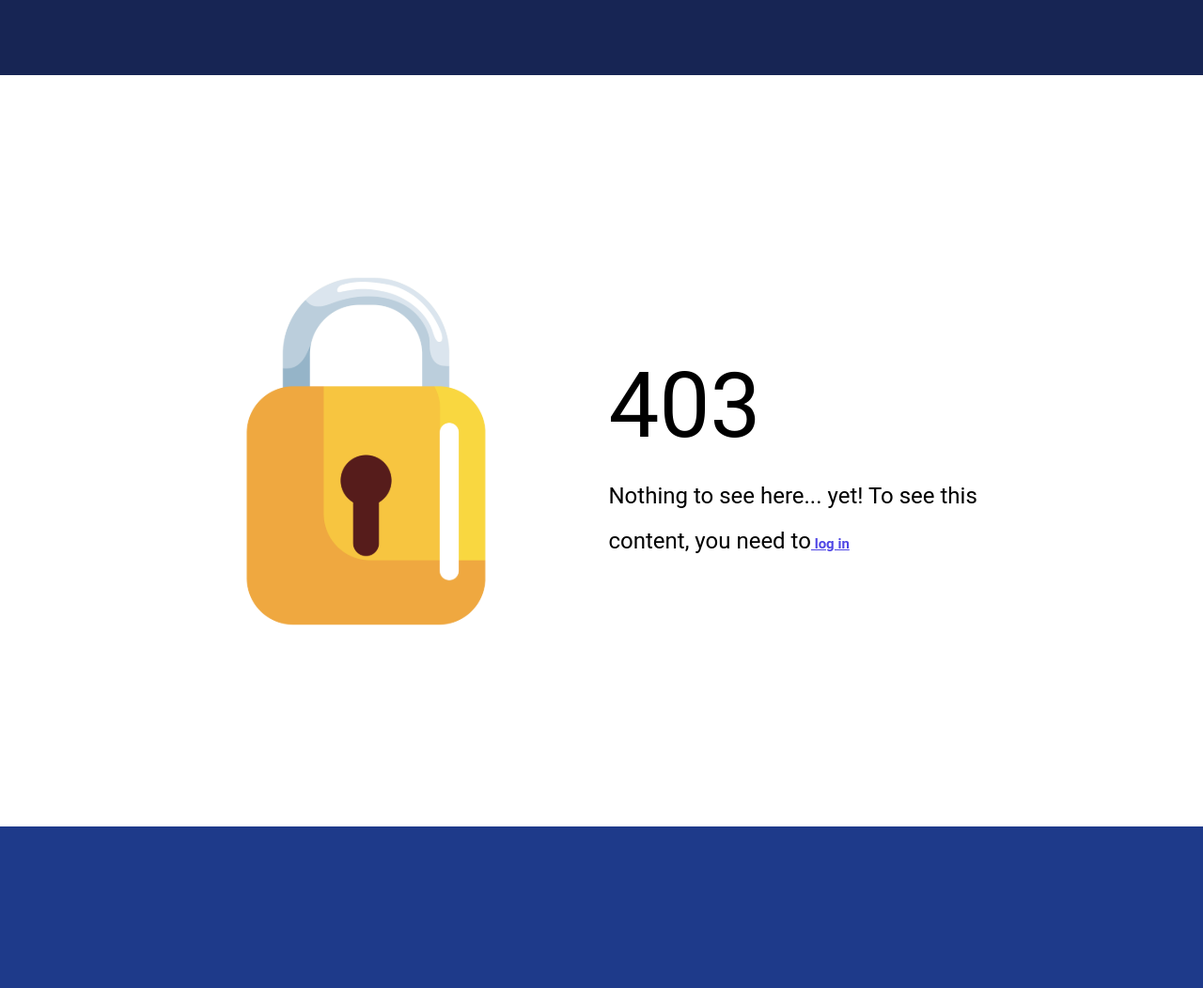
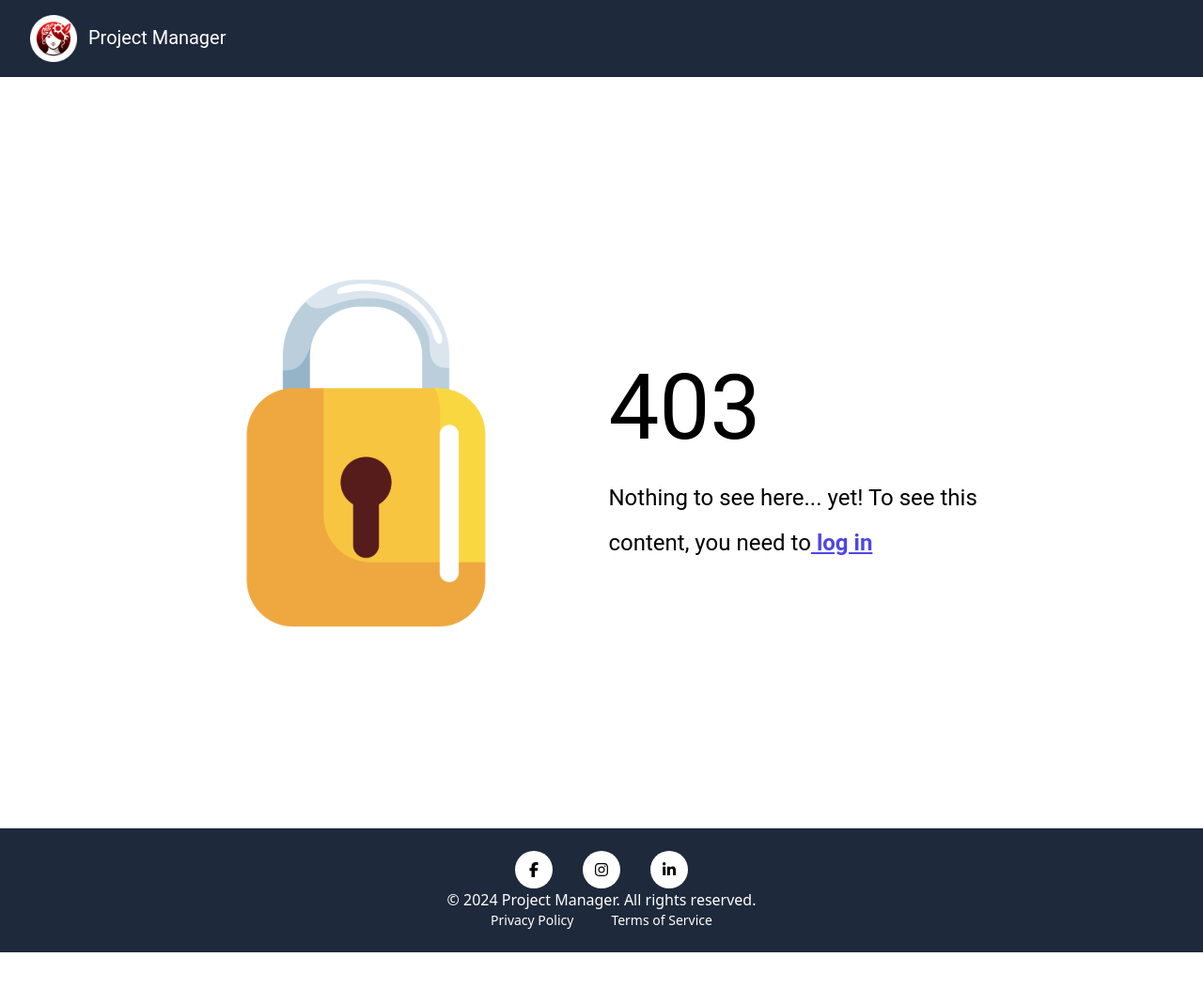
Before and after one commit to amiranda1911/project-manager-v2, a React (Vite) app: page /notauthorization in a window 1280 px wide. Shown: the top 1052 px of the page at 94% size. After the commit the page ends 1014 px from the top, so only its background shows below. Built offline with nearby package versions, Linux system fonts and the light colour scheme.

Commit message:
feat: added header and footer to the blockedPage

```diff
--- a/src/pages/BlockedPage/BlockedPage.tsx
+++ b/src/pages/BlockedPage/BlockedPage.tsx
@@ -1,20 +1,23 @@
-
+import MainHeader from "../../Components/MainHeader"
+import MainFooter from "../../Components/MainFooter"
 
 const BlockedPage = () => {
   return (
     <>
-    <header className="h-[5rem] bg-blue-950"> </header>
+    <header>
+        <MainHeader pageType='page2'/>
+    </header>
 
     <main className="flex flex-col h-screen items-center justify-center bg-white
             md:flex-row md:w-[43.75rem] md:mx-auto lg:w-[59.75rem]">
 
-        <div className="flex flex-col h-full justify-center gap-y-[3.43rem] flex-grow md:flex-row md:w-[43.938rem] md:mx-auto">
+        <div className="flex flex-col h-full justify-center flex-grow md:flex-row md:w-[43.938rem] md:mx-auto">
 
             <div className="flex items-center justify-center md:place-content-start">
                 <img
                 src="src\assets\Lock403.svg"
                 alt="403 Not Found"
-                className="w-[12.68rem] md:w-[20.912rem] lg:w-[28.438rem]"
+                className="w-[12.68rem] md:w-[22.912rem] lg:w-[28.438rem]"
                 />
             </div>
 
@@ -23,7 +26,7 @@ const BlockedPage = () => {
                 <p className="font-roboto font-normal text-black text-[1.125rem] leading-[2] md:text-19 md:text-left lg:w-[27.5rem]">
                     Nothing to see here... yet! To see this content, you need to
                     <span>
-                        <a href="/LoginPage" className="text-[#4f46e5] underline font-roboto font-bold text-15"> log in</a>
+                        <a href="/LoginPage" className="text-[#4f46e5] underline font-roboto font-bold text-15 md:text-19"> log in</a>
                     </span>
                 </p>
             </div>
@@ -31,7 +34,9 @@ const BlockedPage = () => {
         </div>
     </main>
 
-    <footer className="h-[12.875rem] bg-blue-900"> </footer>
+    <footer>
+        <MainFooter />
+    </footer>
     </>
   );
 }
```
